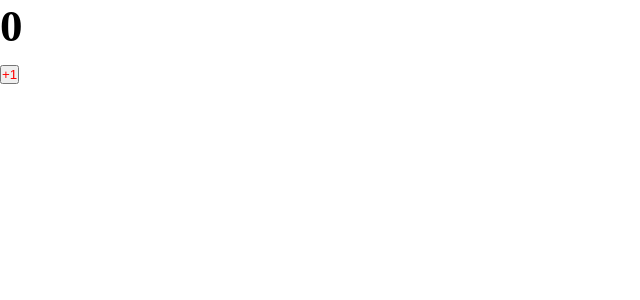
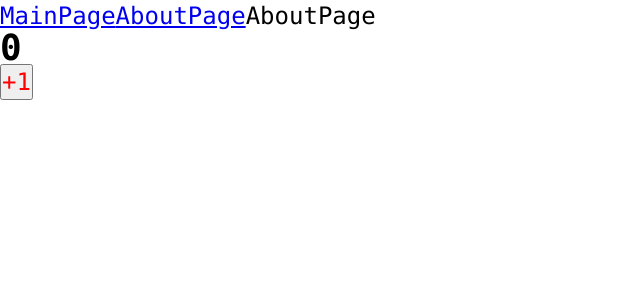
Before and after one commit to DizHelf/ulib-tv-cours, a React app: page /about in a window 1280 px wide. Shown: the top 300 px of the page, without its empty margins (0-640 px from the left). Built offline with nearby package versions, Linux system fonts and the light colour scheme.

Commit message:
lesson 6 add react-router

```diff
--- a/src/App.tsx
+++ b/src/App.tsx
@@ -1,10 +1,22 @@
-import React from 'react';
+import { Suspense } from 'react';
 import Counter from './components/Counter';
-import './index.scss'
+import { Route, Routes } from 'react-router-dom';
+import AboutPageAsync from './pages/AboutPage/AboutPage.async';
+import MainPageAsync from './pages/MainPage/MainPage.async';
+import { Link } from 'react-router-dom';
+import './styles/index.scss'
 
 const App = () => {
   return(
     <div className="App">
+      <Link to="/">MainPage</Link>
+      <Link to="/about">AboutPage</Link>
+      <Suspense fallback={<div>...Loading</div>}>
+        <Routes>
+          <Route path='/about' element={<AboutPageAsync/>}/>
+          <Route path='/' element={<MainPageAsync/>}/>
+        </Routes>
+      </Suspense>
       <Counter/>
     </div>
   );
--- a/src/index.tsx
+++ b/src/index.tsx
@@ -1,7 +1,10 @@
 import {render} from 'react-dom'
 import App from './App'
+import { BrowserRouter } from 'react-router-dom'
 
 render(
-  <App/>,
+  <BrowserRouter>
+    <App/>
+  </BrowserRouter>,
   document.getElementById("root")
 )
--- /dev/null
+++ b/src/pages/AboutPage/AboutPage.async.tsx
@@ -0,0 +1,5 @@
+import { lazy } from 'react';
+
+const AboutPageAsync = lazy(() => import('./AboutPage'));
+
+export default AboutPageAsync;
--- /dev/null
+++ b/src/pages/AboutPage/AboutPage.tsx
@@ -0,0 +1,11 @@
+import React from 'react';
+
+const AboutPage = () => {
+  return(
+    <>
+      AboutPage
+    </>
+  );
+};
+
+export default AboutPage;
--- /dev/null
+++ b/src/pages/MainPage/MainPage.async.tsx
@@ -0,0 +1,5 @@
+import { lazy } from 'react';
+
+const MainPageAsync = lazy(() => import('./MainPage'));
+
+export default MainPageAsync;
--- /dev/null
+++ b/src/pages/MainPage/MainPage.tsx
@@ -0,0 +1,11 @@
+import React from 'react';
+
+const MainPage = () => {
+  return(
+    <>
+      MainPage
+    </>
+  );
+};
+
+export default MainPage;
--- /dev/null
+++ b/src/styles/index.scss
@@ -0,0 +1,8 @@
+@import "./themes/dark";
+@import "./themes/light";
+@import "./variables/global";
+@import "./reset";
+
+.App {
+  font: var(--font-l);
+}
--- a/src/index.scss
+++ b/src/styles/reset.scss
@@ -4,6 +4,10 @@
   box-sizing: border-box;
 }
 
-.App{
-  font-size: 30px;
+input,
+button,
+textarea,
+select {
+  margin: 0px 0px 0px 0px;
+  font: inherit;
 }
--- /dev/null
+++ b/src/styles/variables/global.scss
@@ -0,0 +1,12 @@
+:root {
+  --font-family-main: Consolas, "Times New Roman", Serif;
+
+  --font-size-m: 16px;
+  --font-line-m: 24px;
+  --font-m: var(--font-size-m) / var(--font-line-m) var(--font-family-main);
+
+  --font-size-l: 24px;
+  --font-line-l: 32px;
+  --font-l: var(--font-size-l) / var(--font-line-l) var(--font-family-main);
+
+}
--- a/tsconfig.json
+++ b/tsconfig.json
@@ -2,7 +2,7 @@
   "compilerOptions": {
     "outDir": "./dist/",
     "noImplicitAny": true,
-    "module": "es6",
+    "module": "ESNext",
     "target": "es5",
     "jsx": "react-jsx",
     "allowJs": true,
```
Also changed, not shown: src/styles/themes/dark.scss (added), src/styles/themes/light.scss (added), 1 other file (tests, documents, lock files or other folders).
